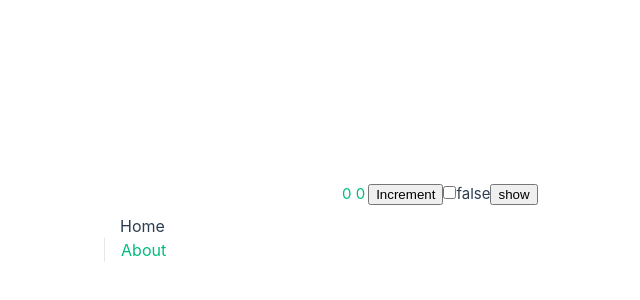
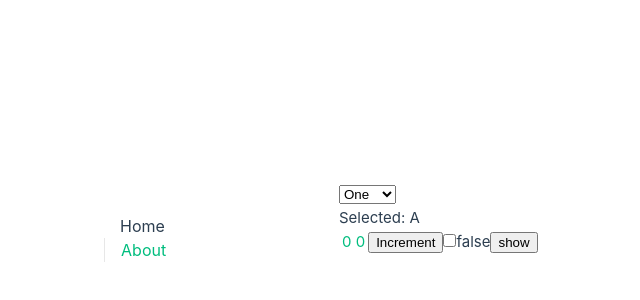
Before and after one commit to jiahaoxiang2000/onetools, a Vue app: page / in a window 1280 px wide. Shown: the part 170-470 px from the top of the page, without its empty margins (301-941 px from the left). Built offline with nearby package versions, Linux system fonts and the light colour scheme.

Commit message:
model: multi object

```diff
--- a/src/components/TheWelcome.vue
+++ b/src/components/TheWelcome.vue
@@ -4,9 +4,23 @@ import { useCounterStore } from '../stores/counter'
 let counterStore = useCounterStore()
 let show = ref(true)
 let checked = ref(false)
+const selected = ref('A')
+
+const options = ref([
+  { text: 'One', value: 'A' },
+  { text: 'Two', value: 'B' },
+  { text: 'Three', value: 'C' }
+])
 </script>
 
 <template>
+  <select v-model="selected">
+    <option v-for="op in options" :value="op.value" :key="op.value">
+      {{ op.text }}
+    </option>
+  </select>
+
+  <div>Selected: {{ selected }}</div>
   <a v-if="show">{{ counterStore.count }} {{ counterStore.doubleCount }}</a>
   <button @click="counterStore.increment">Increment</button>
   <input type="checkbox" id="checkbox" v-model="checked" />
```
